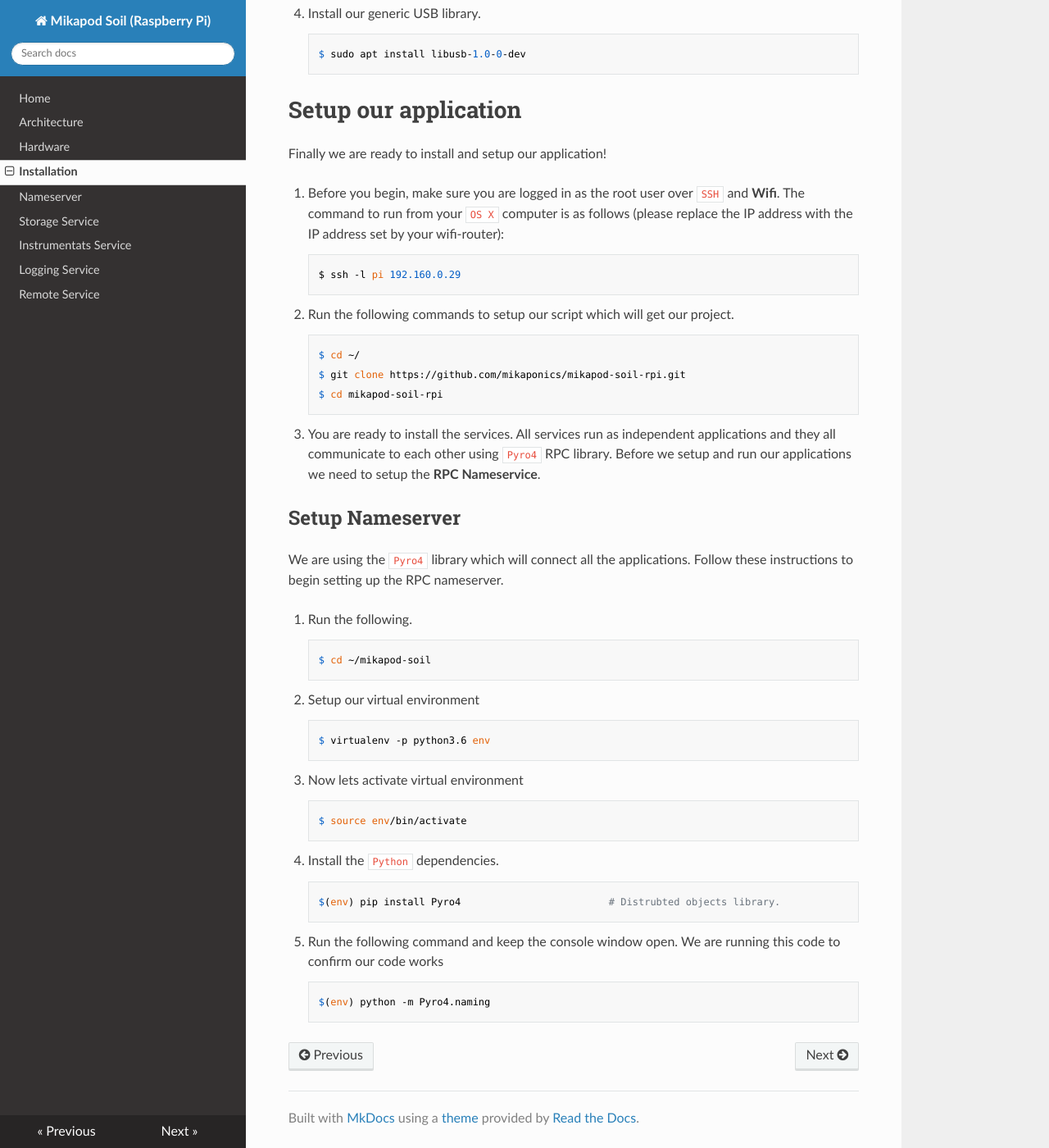
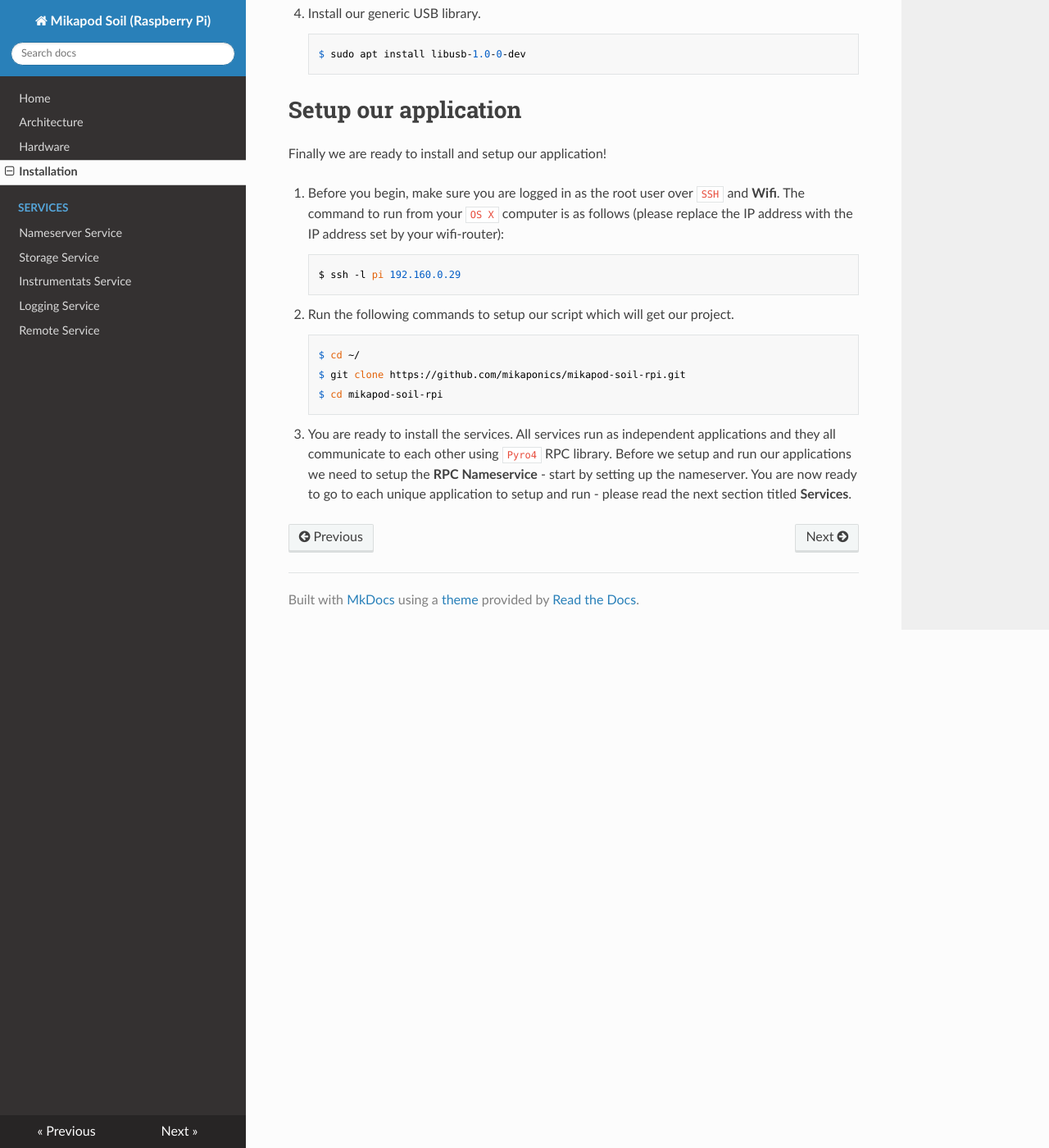
Before and after one commit to mikaponics/mikapod-soil-rpi, an MkDocs documentation site: the page built from docs/installation.md, in a window 1280 px wide and 1400 px high, scrolled down 4990 px. Shown: the whole window at 82% size. Built offline with MkDocs 1.6.1, drawn with Linux system fonts in a browser that asks for light colours; nearby versions of some CDN libraries.

```diff
--- a/docs/installation.md
+++ b/docs/installation.md
@@ -150,27 +150,4 @@ Finally we are ready to install and setup our application!
         $ git clone https://github.com/mikaponics/mikapod-soil-rpi.git
         $ cd mikapod-soil-rpi
 
-3. You are ready to install the services. All services run as independent applications and they all communicate to each other using `Pyro4` RPC library. Before we setup and run our applications we need to setup the **RPC Nameservice**.
-
-## Setup Nameserver
-We are using the ``Pyro4`` library which will connect all the applications. Follow these instructions to begin setting up the RPC nameserver.
-
-1. Run the following.
-
-        $ cd ~/mikapod-soil
-
-2. Setup our virtual environment
-
-        $ virtualenv -p python3.6 env
-
-3. Now lets activate virtual environment
-
-        $ source env/bin/activate
-
-4. Install the ``Python`` dependencies.
-
-        $(env) pip install Pyro4                         # Distrubted objects library.
-
-5. Run the following command and keep the console window open. We are running this code to confirm our code works
-
-        $(env) python -m Pyro4.naming
+3. You are ready to install the services. All services run as independent applications and they all communicate to each other using `Pyro4` RPC library. Before we setup and run our applications we need to setup the **RPC Nameservice** - start by setting up the nameserver. You are now ready to go to each unique application to setup and run - please read the next section titled **Services**.
--- a/mkdocs.yml
+++ b/mkdocs.yml
@@ -4,9 +4,10 @@ nav:
     - Architecture: architecture.md
     - Hardware: parts.md
     - Installation: installation.md
-    - Nameserver: nameserver.md
-    - Storage Service: storage.md
-    - Instrumentats Service: instrumentation.md
-    - Logging Service: logging.md
-    - Remote Service: remote.md
+    - Services:
+        - Nameserver Service: services/nameserver.md
+        - Storage Service: services/storage.md
+        - Instrumentats Service: services/instrumentation.md
+        - Logging Service: services/logging.md
+        - Remote Service: services/remote.md
 theme: readthedocs
```
Also changed, not shown: README.md (+1 -1 lines), docs/services/nameserver.md (renamed from docs/nameserver.md, +1 -1 lines), docs/services/storage.md (renamed from docs/storage.md, +1 -1 lines), docs/services/instrumentation.md (renamed from docs/instrumentation.md), docs/services/logging.md (renamed from docs/logging.md), docs/services/remote.md (renamed from docs/remote.md).
